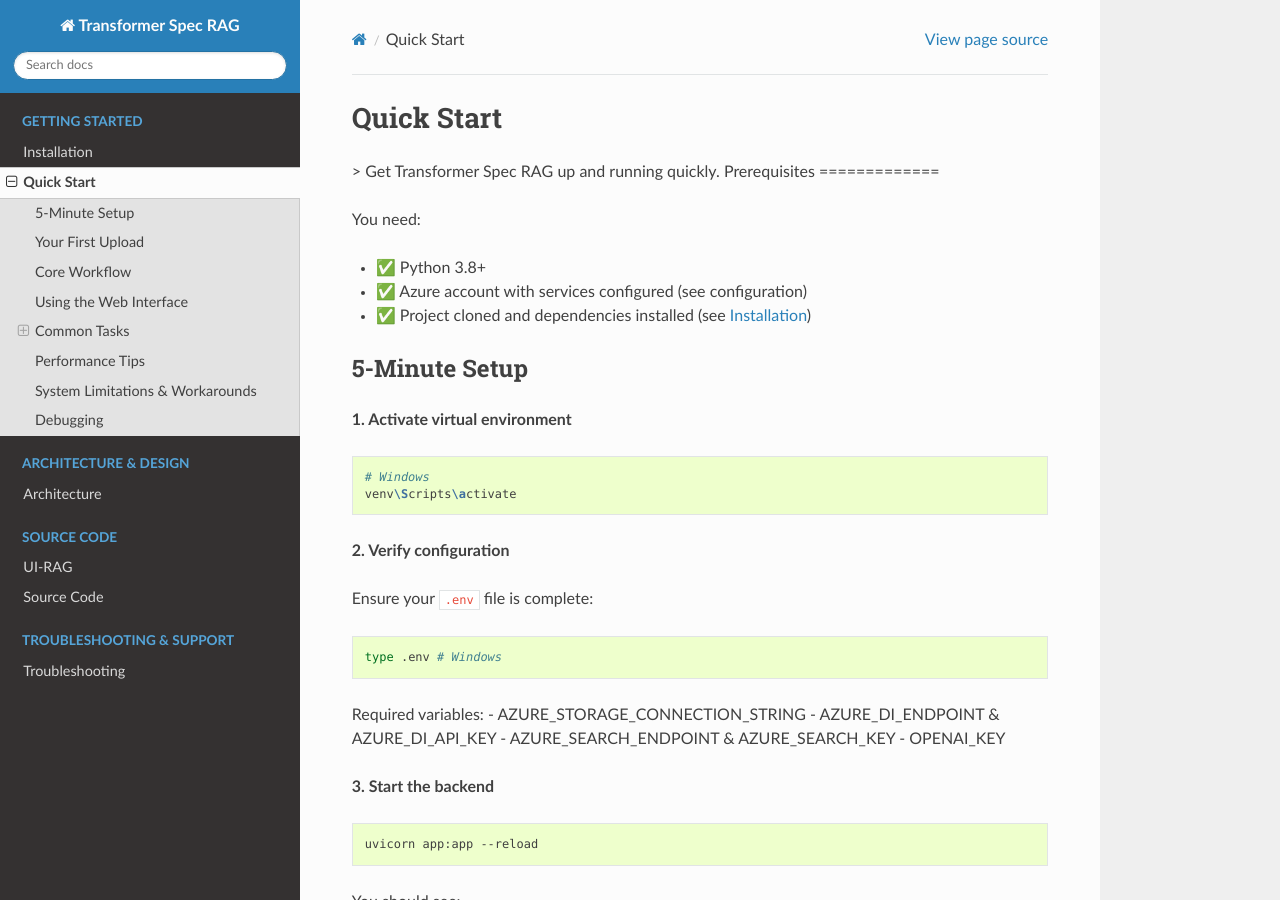
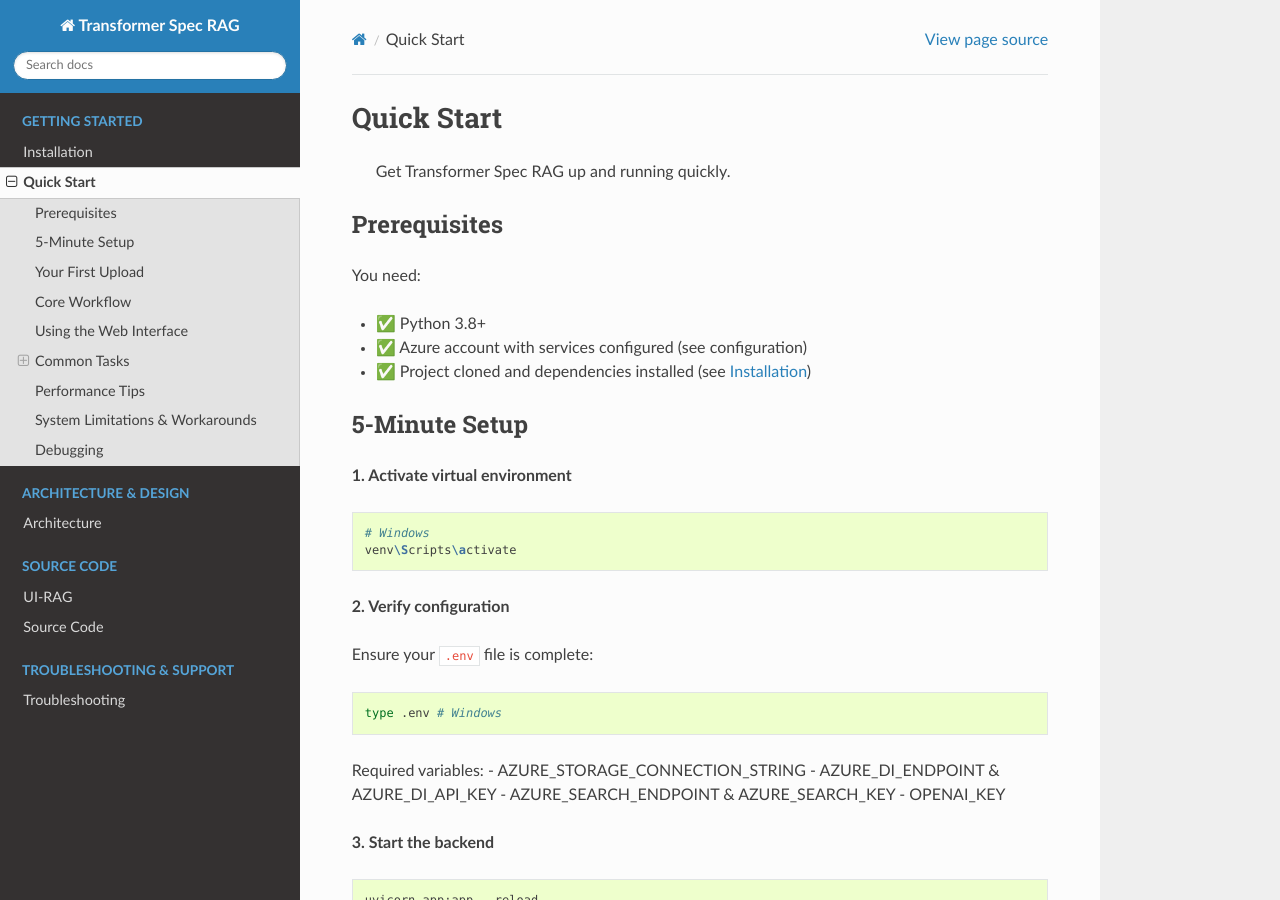
Before and after one commit to chaitra-bhandari/TransformerRag, a Sphinx documentation site: the page built from UI-RAG/docs/quickstart.rst, in a window 1280 px wide and 900 px high. Built offline with Sphinx 7.4.7 and the Read the Docs theme 3.1.0, drawn with Linux system fonts in a browser that asks for light colours; pages that are not in the unit, such as notebooks, are missing from menus.

```diff
--- a/UI-RAG/docs/quickstart.rst
+++ b/UI-RAG/docs/quickstart.rst
@@ -2,7 +2,9 @@
 Quick Start
 ===========
 
-> Get Transformer Spec RAG up and running quickly.
+ Get Transformer Spec RAG up and running quickly.
+
+
 Prerequisites
 =============
 
```
